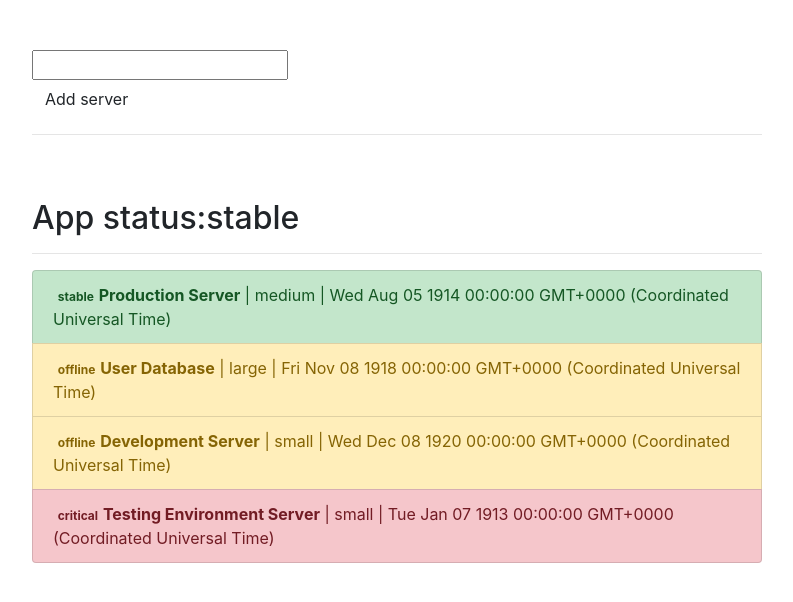
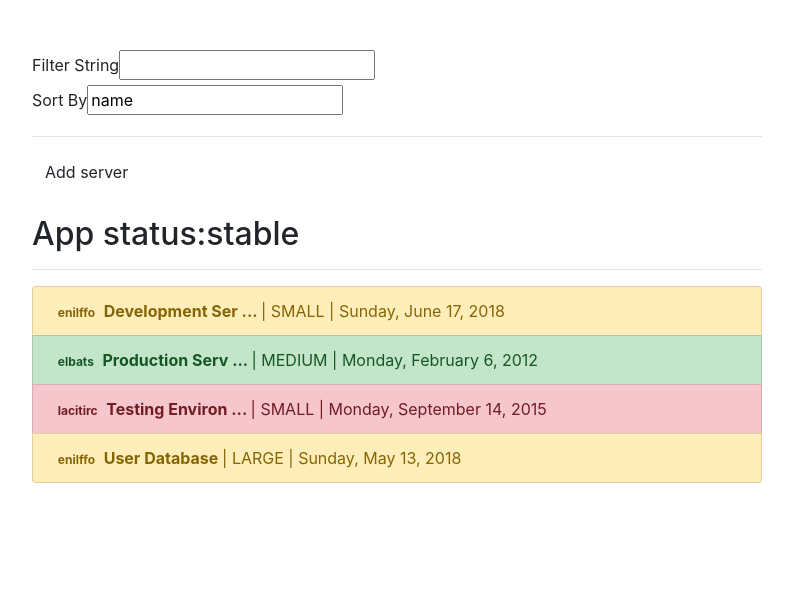
Before and after one commit to GowriKrishnamurthy/AngularComponents, an Angular app: page / in a window 1280 px wide. Shown: the top 602 px of the page, without its empty margins (53-846 px from the left). Built offline with nearby package versions, Linux system fonts and the light colour scheme.

Commit message:
Custom pipes - Reverse, Shorten, Sort

```diff
--- a/src/app/app.module.ts
+++ b/src/app/app.module.ts
@@ -22,6 +22,9 @@ import { ReactiveFormDemoComponent } from './reactive-form-demo/reactive-form-de
 import { ReactiveProjectFormComponent } from './reactive-project-form/reactive-project-form.component';
 import { NgClassBindingComponent } from './ng-class-sample/ng-class-sample.component';
 import { FilterPipe } from './pipes/filter.pipe';
+import { ReversePipe } from './pipes/reverse.pipe';
+import { ShortenPipe } from './pipes/shorten.pipe';
+import { SortPipe } from './pipes/sort.pipe';
 
 
 @NgModule({
@@ -43,7 +46,10 @@ import { FilterPipe } from './pipes/filter.pipe';
     ReactiveFormDemoComponent,
     ReactiveProjectFormComponent,
     NgClassBindingComponent,
-    FilterPipe],
+    FilterPipe,
+    ReversePipe,
+    ShortenPipe,
+    SortPipe],
   imports: [
     FormsModule,
     ReactiveFormsModule,
--- a/src/app/ng-class-sample/ng-class-sample.component.html
+++ b/src/app/ng-class-sample/ng-class-sample.component.html
@@ -1,18 +1,26 @@
 <div class="container">
     <div class="row">
         <div class="col-xs-12 col-sm-10 col-md-8 col-sm-offset-1 col-md-offset-2">
+            <label for="filterString"> Filter String </label>
             <input
+                id="filterString"
                 type="text"
-                [(ngModel)]="filteredString"
+                [(ngModel)]="filterString"
             >
             <br>
+            <label for="sortBy">Sort By </label>
+            <input
+                id="sortBy"
+                type="text"
+                [(ngModel)]="sortBy"
+            >
+            <hr>
             <button
                 class="btn btn-default"
                 (click)="onAddServers()"
             >
-                Add server
+            Add server
             </button>
-            <hr>
             <br>
             <br>
             <h2>App status:{{appStatus|async}}</h2>
@@ -20,12 +28,15 @@
             <ul class="list-group">
                 <li
                     class="list-group-item"
-                    *ngFor="let server of servers | filter:filteredString:'status'"
+                    *ngFor="let server of servers | filter:filterString:'status' | sort:sortBy"
                     [ngClass]="getStatusClasses(server)"
                 >
-                    <span class="badge">{{ server.status }}</span>
-                    <strong>{{ server.name }}</strong>
-                    | {{ server.instanceType }} | {{ server.started }}
+                    <span class="badge">
+                      {{ server.status|reverse }}
+                    </span>
+                    <strong> {{ server.name | shorten:15}} </strong>
+                    | {{ server.instanceType | uppercase }}
+                    | {{ server.started | date:'fullDate' }}
                 </li>
             </ul>
         </div>
--- a/src/app/ng-class-sample/ng-class-sample.component.ts
+++ b/src/app/ng-class-sample/ng-class-sample.component.ts
@@ -6,49 +6,50 @@ import { Server } from 'tls';
   templateUrl: './ng-class-sample.component.html',
   styleUrls: ['./ng-class-sample.component.css']
 })
-export class NgClassBindingComponent{
-  appStatus= new Promise(
-    (resolve,reject)=>{
+export class NgClassBindingComponent {
+  appStatus = new Promise(
+    (resolve, reject) => {
       setTimeout(() => {
         resolve('stable');
       }, 2000);
     }
-  ) ;
-  filteredString="";
+  );
+  filterString = "";
+  sortBy = "name";
   servers = [
     {
       instanceType: 'medium',
       name: 'Production Server',
       status: 'stable',
-      started: new Date(9, 1, 2012)
+      started: new Date(2012, 1, 6)
     },
     {
       instanceType: 'large',
       name: 'User Database',
       status: 'offline',
-      started: new Date(13, 4, 2018)
+      started: new Date(2018, 4, 13)
     },
     {
       instanceType: 'small',
       name: 'Development Server',
       status: 'offline',
-      started: new Date(15, 5, 2018)
+      started: new Date(2018, 5, 17)
     },
     {
       instanceType: 'small',
       name: 'Testing Environment Server',
       status: 'critical',
-      started: new Date(7, 6, 2018)
+      started: new Date(2015, 8, 14)
     }
   ];
-  getStatusClasses(server: {instanceType: string, name: string, status: string, started: Date}) {
+  getStatusClasses(server: { instanceType: string, name: string, status: string, started: Date }) {
     return {
       'list-group-item-success': server.status === 'stable',
       'list-group-item-warning': server.status === 'offline',
       'list-group-item-danger': server.status === 'critical'
     };
   }
-  onAddServers(){
+  onAddServers() {
     this.servers.push(
       {
         instanceType: 'medium',
--- /dev/null
+++ b/src/app/pipes/reverse.pipe.ts
@@ -0,0 +1,11 @@
+import { Pipe, PipeTransform } from '@angular/core';
+
+@Pipe({
+  name: 'reverse'
+})
+export class ReversePipe implements PipeTransform {
+
+  transform(value: any): any {
+      return value.split("").reverse().join("");
+  }
+}
--- /dev/null
+++ b/src/app/pipes/shorten.pipe.ts
@@ -0,0 +1,13 @@
+import { Pipe, PipeTransform } from '@angular/core';
+
+@Pipe({
+  name: 'shorten'
+})
+export class ShortenPipe implements PipeTransform {
+  transform(value: any, limit: number) {
+    if (value.length > limit) {
+      return value.substr(0, limit) + ' ...';
+    }
+    return value;
+  }
+}
--- /dev/null
+++ b/src/app/pipes/sort.pipe.ts
@@ -0,0 +1,21 @@
+import { Pipe, PipeTransform } from '@angular/core';
+
+@Pipe({
+  name: 'sort',
+  pure:false
+})
+export class SortPipe implements PipeTransform {
+
+  transform(array: Array<string>, sortBy: string): Array<string> {
+    array.sort((a: any, b: any) => {
+      if (a[sortBy] < b[sortBy]) {
+        return -1;
+      } else if (a[sortBy] > b[sortBy]) {
+        return 1;
+      } else {
+        return 0;
+      }
+    });
+    return array;
+  }
+}
```
